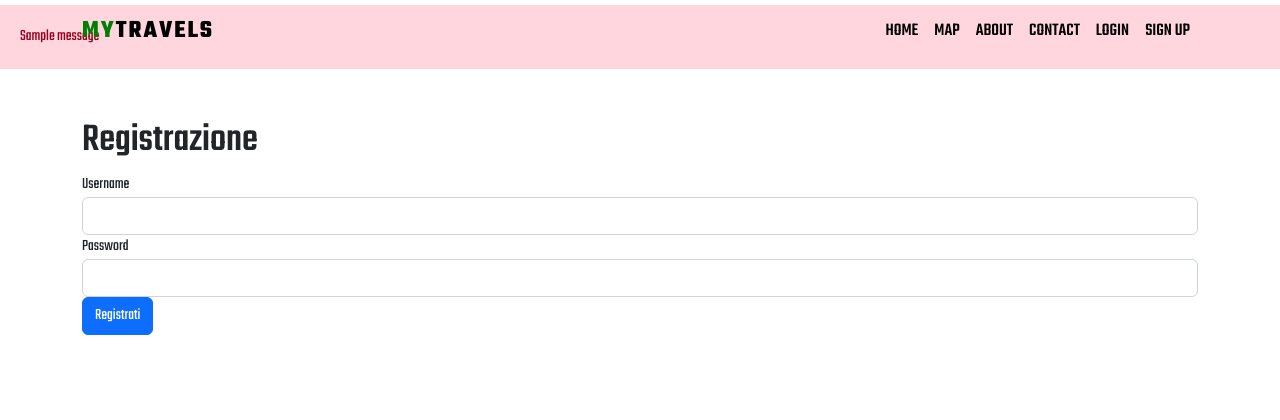
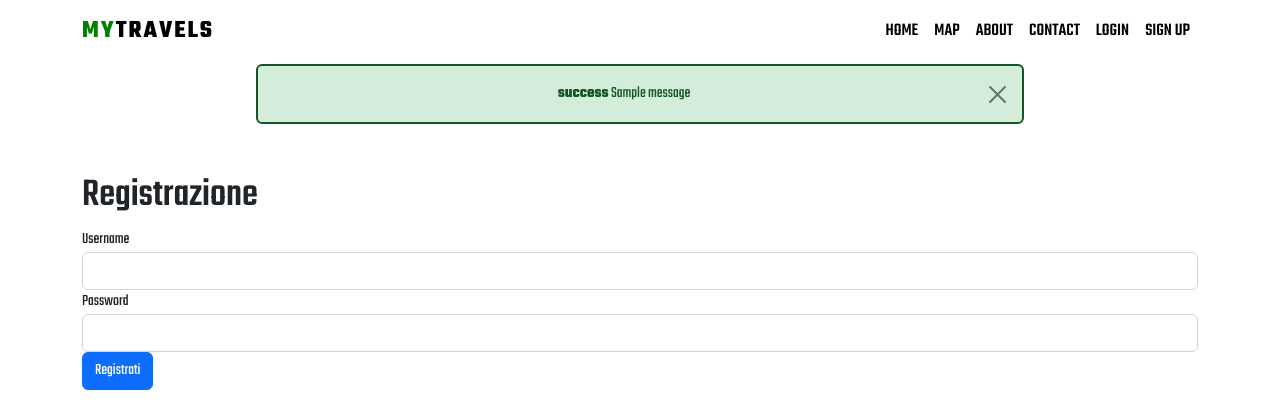
Before and after one commit to zeri91/myTravels, a Flask app: page /registrazione in a window 1280 px wide. Shown: the top 420 px of the page. Run offline with Flask 3, Linux system fonts and the light colour scheme; tables that the repository leaves empty hold one stand-in row (values such as "Sample post"); one stand-in notice (Sample message) is shown; parts of the project's set-up code (start-up, migrations or seed data) failed here and were passed over; some libraries are stand-ins or nearby versions.

Commit message:
new feature: add trip to db. flash messages style defined

```diff
--- a/Templates/base.html
+++ b/Templates/base.html
@@ -26,8 +26,8 @@
 </head>
 
 <body>
-  <!-- Navbar -->
-  <nav class="navbar navbar-expand-lg navbar-light fixed-top">
+  <!-- Navbar  (rimosso fixed-top da nav)-->
+  <nav class="navbar navbar-expand-lg navbar-light">
     <div class="container">
       <a class="navbar-brand" href="#"><span>My</span>Travels</a>
       <button class="navbar-toggler" type="button" data-bs-toggle="collapse" data-bs-target="#navbarSupportedContent" aria-controls="navbarSupportedContent" aria-expanded="false" aria-label="Toggle navigation">
@@ -81,11 +81,13 @@
   </nav>
 
   <!-- Error messages -->
-  <div>
-    {% for message in get_flashed_messages(with_categories=false) %}
-          <div class="alert-msg">{{ message }}</div>
-    {% endfor %}
-  </div>
+  {% for category, message in get_flashed_messages(with_categories=true) %}
+    <div class="alert alert-warning alert-dismissible fade show flash-message {{category}}" role="alert">
+      <strong>{{ category }}</strong> {{ message }}
+      <button type="button" class="btn-close" data-bs-dismiss="alert" aria-label="Close"></button>
+    </div>
+  {% endfor %}
+
 
   <!-- Main content -->
   {% block content %}
--- a/Templates/map_v2.html
+++ b/Templates/map_v2.html
@@ -7,7 +7,7 @@
 {% block content %}
   <div class="container mt-5 map-page">
     <!-- Barra di ricerca e pulsanti -->
-    <form method="POST" class="row gx-3 gy-2 align-items-center">
+    <form method="POST" class="row gx-3 gy-2 search-bar" style="border: 2px solid black">
       <div class="col-sm-3">
         <label class="visually-hidden" for="address">Search</label>
         <input type="text" class="form-control" id="address" name="address" placeholder="find your location" value="{{ request.form['address'] }}">
--- a/Templates/travelslist.html
+++ b/Templates/travelslist.html
@@ -25,16 +25,18 @@
                   <button type="button" :class="{ 'filled': inputNotes, 'empty': !inputNotes }" @click="activeTab === 7 ? activeTab = null : activeTab = 7"><i class="fa-solid fa-paste"></i></button>
                   <button type="submit" class="" :class="{ 'filled': submitMsg, 'empty': !submitMsg }">Add</button>
                 </div>
-                {{ form.csrf_token }}
 
                 {{ render_field(form.destination, 1, placeholder='find location') }}
-                {{ render_arr_dep_dates_field(form.arr_date, form.ret_date, 3)}}
+                {{ render_field(form.arr_date, 3) }}
+                {{ render_field(form.ret_date, 3) }}
                 {{ render_radio_field(form.category, 4) }}
                 {{ render_field(form.cost, 5) }}
                 {{ render_field(form.people, 2, placeholder='who was with you') }}
                 {{ render_field(form.accomodation, 6, placeholder='where you slept') }}
                 {{ render_field(form.notes, 7, placeholder='remarkable things') }}
 
+                <!-- token for CSRF protection (feature of WTF forms) -->
+                {{ form.csrf_token }}
             </form>
         </div>
     </div>
--- a/app.py
+++ b/app.py
@@ -33,6 +33,7 @@
 
 # useful functions
 import utils
+from datetime import datetime
 
 # Global Vars
 GOOGLE_CLIENT_ID = os.environ.get("GOOGLE_CLIENT_ID", None)
@@ -47,7 +48,7 @@
 app.secret_key = os.environ.get("SECRET_KEY") or os.urandom(24)
 
 # sqlAlchemy configuration
-app.config['SQLALCHEMY_DATABASE_URI'] = 'sqlite:///database.db'
+app.config['SQLALCHEMY_DATABASE_URI'] = 'sqlite:///' + os.path.join(app.instance_path, 'database.db')
 app.config['SQLALCHEMY_TRACK_MODIFICATIONS'] = False
 db.init_app(app)
 
@@ -126,8 +127,8 @@
     marker_favourits = folium.FeatureGroup(name='favourits', show=True)
 
     # load the favourit locations of the user
-    for l in g.locations:
-        folium.Marker(location=[l['lat'], l['long']], tooltip=l['name'], icon=folium.Icon(color='blue', icon='star')).add_to(marker_favourits)
+    #for l in g.locations:
+    #    folium.Marker(location=[l['lat'], l['long']], tooltip=l['name'], icon=folium.Icon(color='blue', icon='star')).add_to(marker_favourits)
 
     # Aggiungere i markers ai FeatureGroup
     # utils.add_to_featuregrp(airports, marker_airports, 'airports')
@@ -203,9 +204,28 @@
     addTripForm = AddTripForm()
 
     # if form has been submitted and validators return true
-    if addTripForm.validate_on_submit():
-        return 'Trip added to your list!'
-        #add here the insert into DB
+    if request.method == 'POST' and addTripForm.validate_on_submit():
+        new_trip = Trip(country=addTripForm.destination.data, arr_date=addTripForm.arr_date.data, dep_date=addTripForm.ret_date.data,
+                    category=addTripForm.category.data, cost=addTripForm.cost.data, people=addTripForm.people.data,
+                    accomodation=addTripForm.accomodation.data, notes=addTripForm.notes.data,
+                    user_id=current_user.id, city=None
+        )
+        try:
+            db.session.add(new_trip)
+            db.session.commit()
+        except Exception as e:
+            print("Errore durante l'inserimento del nuovo viaggio nel database:", e)
+            flash('Errore durante l\'inserimento del nuovo viaggio nel database', 'error')
+        # Aggiorna la lista globale dei viaggi
+        g.trips = current_user.trips
+
+        # Mostra un messaggio di conferma e reindirizza l'utente alla pagina principale
+        flash('Il tuo viaggio é stato aggiunto alla lista', 'success')
+
+    elif request.method == 'POST' and  not addTripForm.validate_on_submit():
+        print("Il form non è stato sottomesso o i dati non sono validi")
+        print("Errori nel form:", addTripForm.errors)
+        flash('Il form non é stato sottomesso correttamente', 'error')
 
     return render_template('travelslist.html', form=addTripForm, travels=g.trips)
 
--- a/static/css/style.css
+++ b/static/css/style.css
@@ -1,19 +1,23 @@
 .map-page {
   font-size: medium;
   font-family: Arial, Helvetica, sans-serif;
+  text-align: center;
+  margin: auto;
+  border: 2px solid black;
 }
 
 .map-container {
     width: calc(100% - 20px);
     margin: 10px;
     height:100vh;
+	border: 2px solid black;
     /*width: 100vw;*/
   }
 
   .search-bar {
-    background-color: #4282CA;
-    padding: 5px;
-    margin: 10px;
+	text-align: center;
+	margin: auto;
+
   }
 
   .search-bar form {
@@ -46,12 +50,25 @@
     color: white;
   }
 
-  .alert-msg {
-    padding: 20px;
-    margin-top: 5px;
+
+  /* Flash messages style per category */
+  .flash-message {
+	width: 60%;
+	text-align: center;
+	margin: auto;
+  }
+  .flash-message.error,
+  .flash-message.invalid-location {
     color: #970020;
     background-color: #ffd5de;
+	border: 2px solid #970020;
 }
+.flash-message.success {
+	color: #155724;
+	background-color: #d4edda;
+	border: 2px solid #155724;
+  }
+
 
 /* Main theme style */
 body {
```
Also changed, not shown: Templates/_render_field.html (+16 -9 lines), forms.py (+4 -4 lines).
